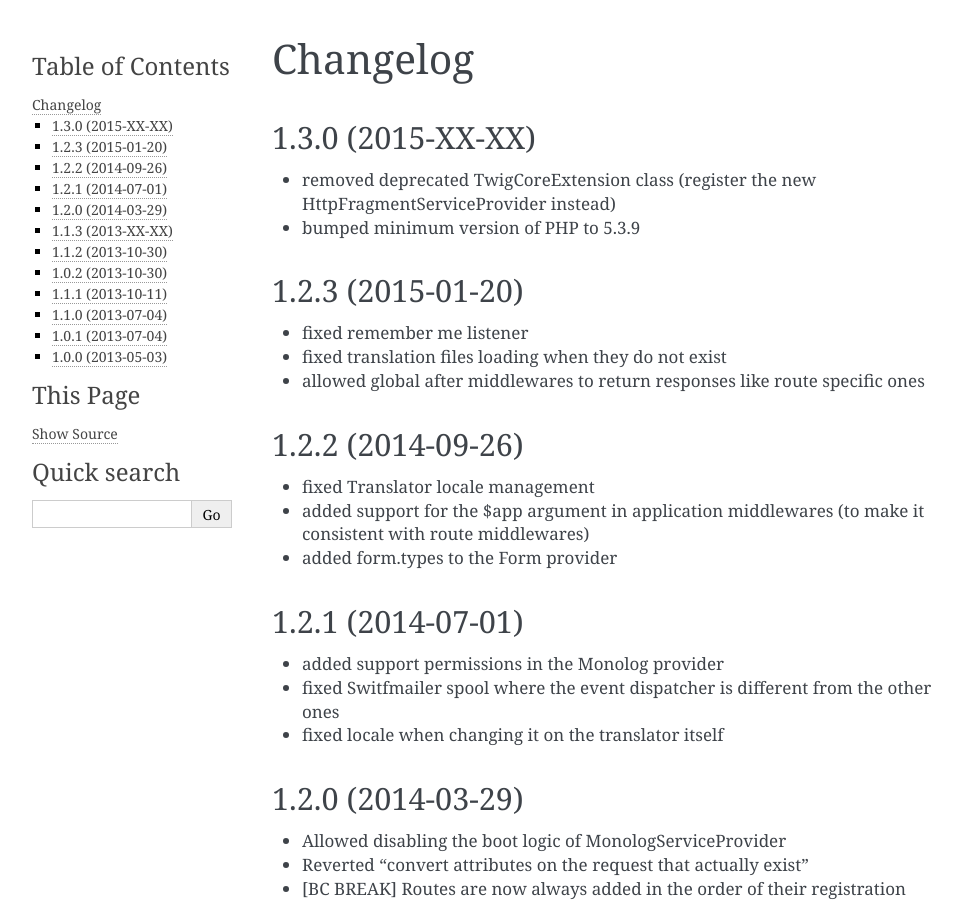
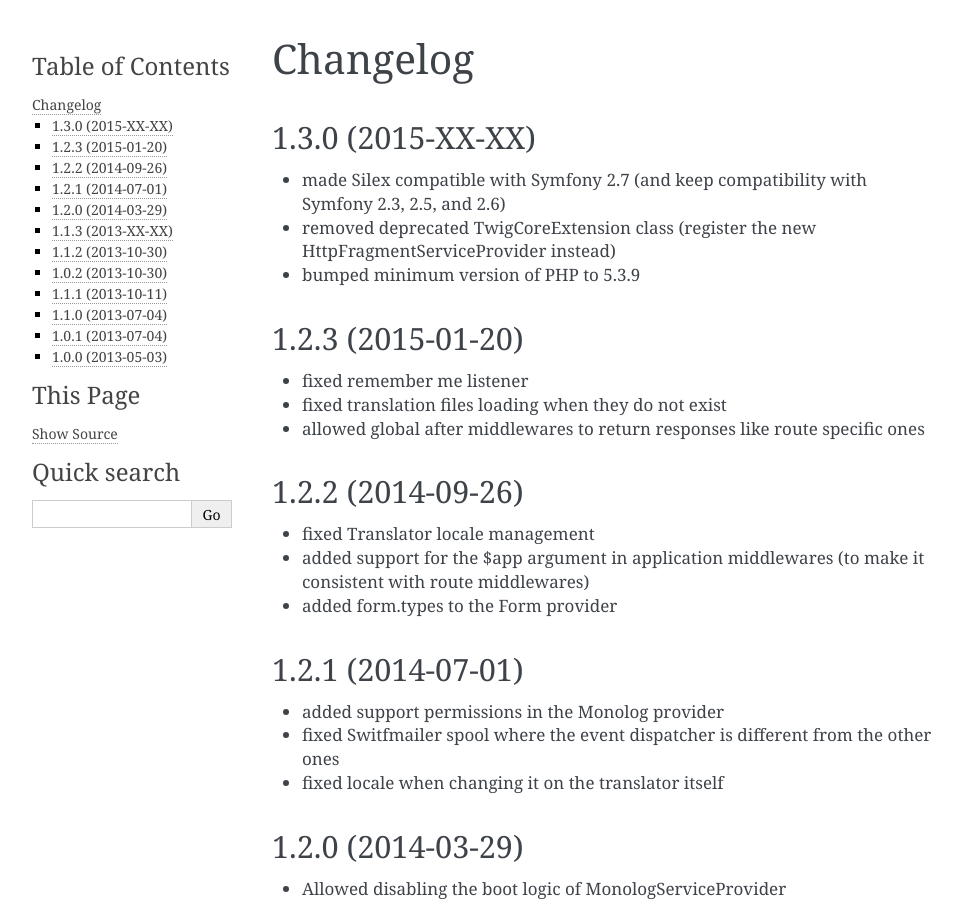
Before and after one commit to silexphp/Silex, a Sphinx documentation site: the page built from doc/changelog.rst, in a window 1280 px wide and 900 px high. Shown: the whole window, without its empty margins (148-1110 px from the left). Built offline with Sphinx 7.4.7, drawn with Linux system fonts in a browser that asks for light colours.

Commit message:
updated CHANGELOG

```diff
--- a/doc/changelog.rst
+++ b/doc/changelog.rst
@@ -4,6 +4,7 @@
 1.3.0 (2015-XX-XX)
 ------------------
 
+* made Silex compatible with Symfony 2.7 (and keep compatibility with Symfony 2.3, 2.5, and 2.6)
 * removed deprecated TwigCoreExtension class (register the new HttpFragmentServiceProvider instead)
 * bumped minimum version of PHP to 5.3.9
 
```
